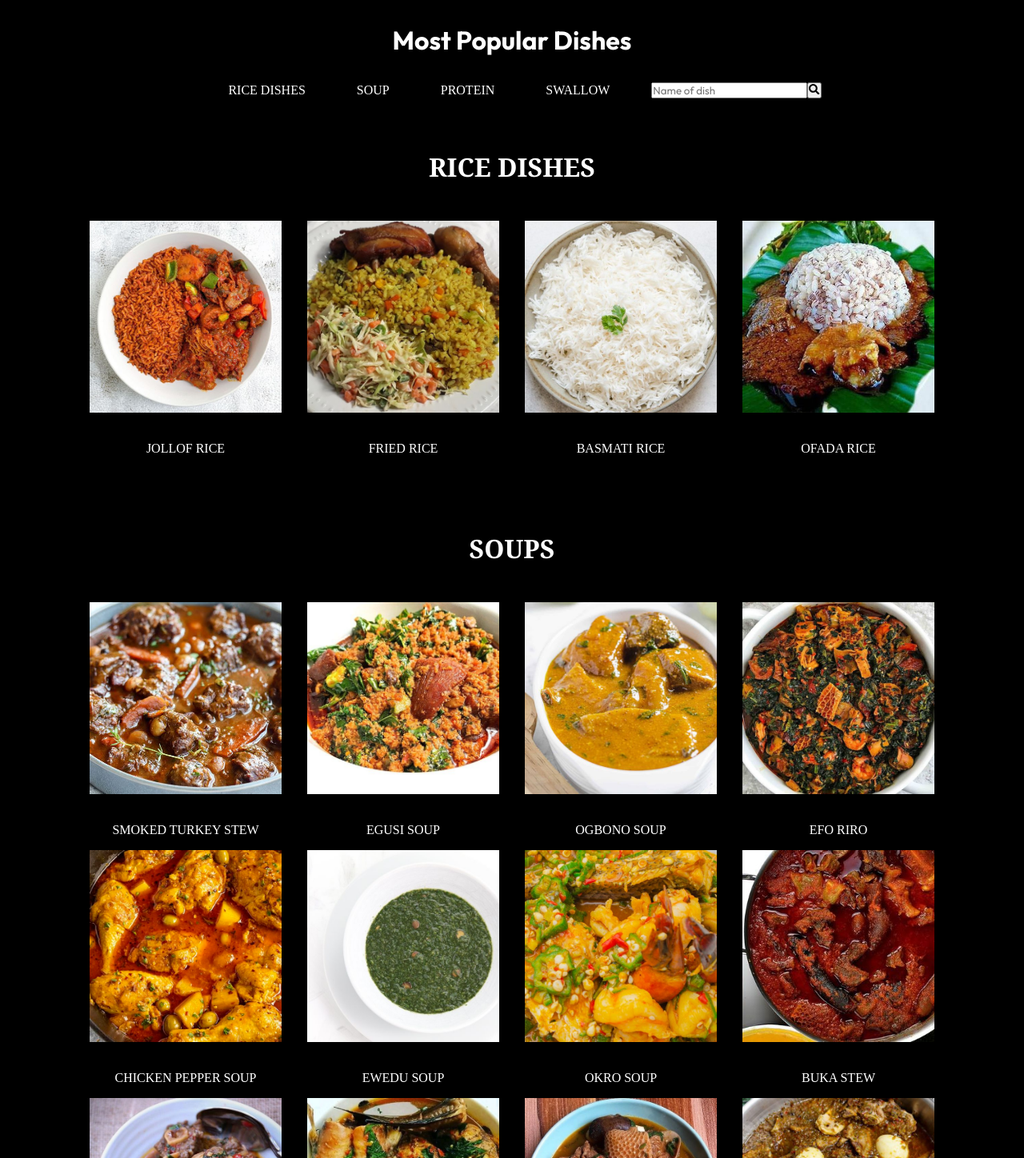
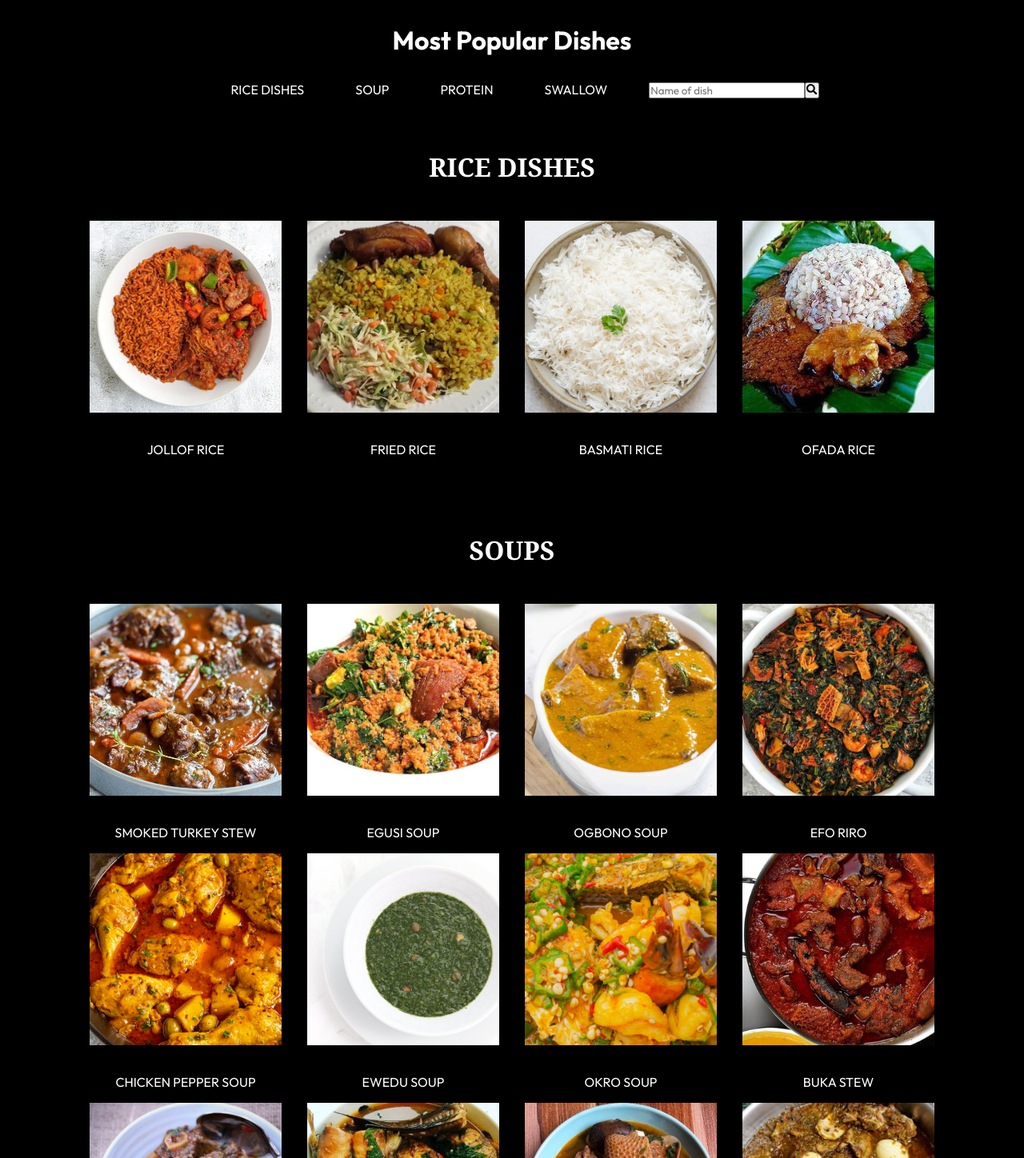
Before and after one commit to biggestyoms/Stomachcarefood, a React (Vite) app: page /menu in a window 1280 px wide. Shown: the part 642-2090 px from the top of the page at 80% size. Built offline with nearby package versions, Linux system fonts and the light colour scheme.

Commit message:
new edit

```diff
--- a/src/pages/Menu/Menu.css
+++ b/src/pages/Menu/Menu.css
@@ -17,7 +17,7 @@
 .menu-nav ul li a{
     margin-left: 2rem;
     margin-right: 2rem;
-    font-family: "Dancing Script", cursive;
+
 }
 .ricedishes{
     display: flex;
@@ -46,7 +46,7 @@
     flex-direction: column;
     display: flex;
     text-align: center;
-    font-family: "Dancing Script", cursive;
+
 }
 .ricedishes ul li img{
     width: 240px;
@@ -81,7 +81,7 @@
     flex-direction: column;
     display: flex;
     text-align: center;
-    font-family: "Dancing Script", cursive;
+
 }
 .soup ul li img{
     width: 240px;
@@ -200,3 +200,8 @@
 
     }
 }
+@media screen and (max-width: 784px){
+    .menu-nav{
+        display: none;
+    }
+}
```
